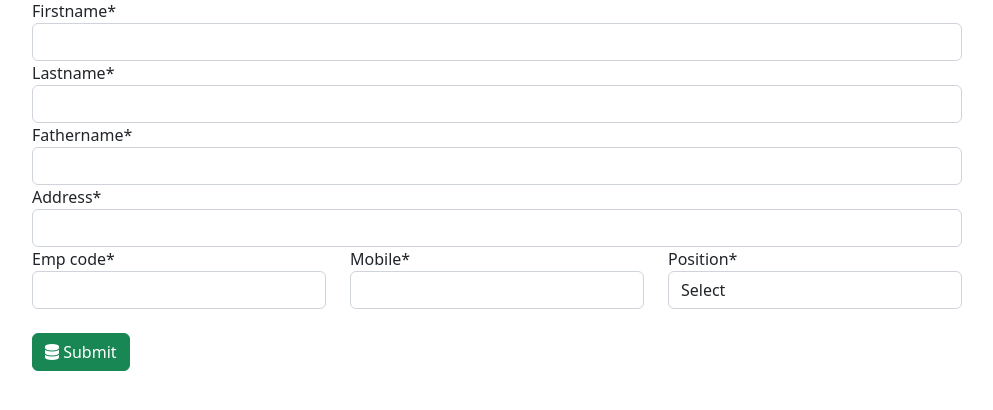
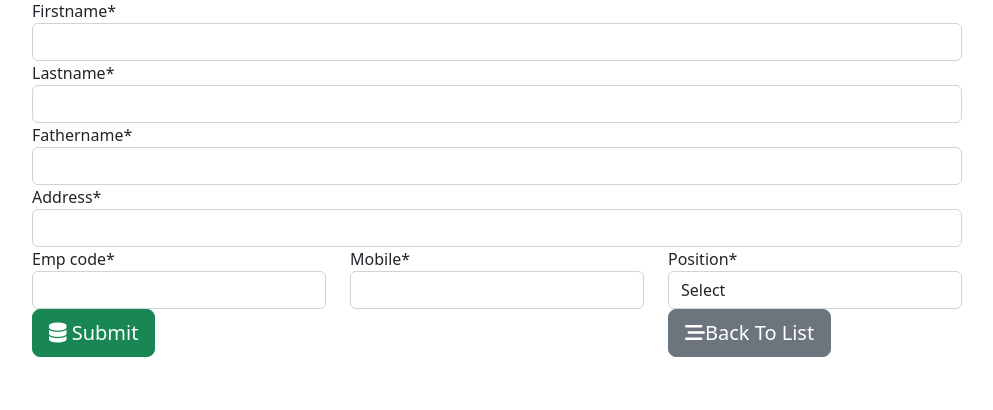
Before and after one commit to abhijithnair27/learn_django, a Django app: page /employee/ in a window 1280 px wide. Shown: the part 203-613 px from the top of the page, without its empty margins (143-1136 px from the left). Run offline with Django 4.2, Linux system fonts and the light colour scheme; data that the repository does not hold is empty; some libraries are stand-ins or nearby versions.

Commit message:
added update operation

```diff
--- a/Django_app/employee_register/templates/employee_register/employee_form.html
+++ b/Django_app/employee_register/templates/employee_register/employee_form.html
@@ -21,8 +21,18 @@
             {{form.position|as_crispy_field}}
         </div>
     </div>
-    <br>
-    <button type="submit" class="btn btn-success"><i class="fa-solid fa-database"></i>  Submit</button>
+    <div class="row">
+        <div class="col-md-8">
+            <button type="submit" class="btn btn-success btn-block btn-lg"><i class="fas fa-database"></i>  Submit</button>
+        </div>
+        <div class="col-md-4">
+            <a href="{% url 'employee_list' %}" class="btn btn-secondary btn-block btn-lg">
+                <i class="fas fa-stream"></i>Back To List
+            </a>
+        </div>
+
+    </div>
+
 </form>
 
 
--- a/Django_app/employee_register/urls.py
+++ b/Django_app/employee_register/urls.py
@@ -4,7 +4,8 @@ from . import views
 
 urlpatterns = [
 
-    path("", views.employee_form),
-    path("list/", views.employee_List)
+    path("", views.employee_form,name='employee_insert'),
+    path("<int:id>/",views.employee_form,name='employee_update'),
+    path("list/", views.employee_List,name='employee_list')
 
 ]
--- a/Django_app/employee_register/views.py
+++ b/Django_app/employee_register/views.py
@@ -10,12 +10,20 @@ def employee_List(request):
     return render(request, "employee_register/employee_list.html",context)
 
 
-def employee_form(request):
+def employee_form(request,id=0):
     if request.method == 'GET':
-        form = EmployeeForm()
+        if id == 0:
+            form = EmployeeForm()
+        else:
+            employee = Employee.objects.get(pk=id)
+            form = EmployeeForm(instance=employee)
         return render(request, "employee_register/employee_form.html",{'form':form})
     else:
-        form = EmployeeForm(request.POST)
+        if id ==0:
+            form = EmployeeForm(request.POST)
+        else:
+            employee = Employee.objects.get(pk=id)
+            form = EmployeeForm(request.POST,instance=employee)
         if form.is_valid():
             form.save()
         return redirect('/employee/list')
```
Also changed, not shown: Django_app/employee_register/templates/employee_register/employee_list.html (+10 -0 lines).
